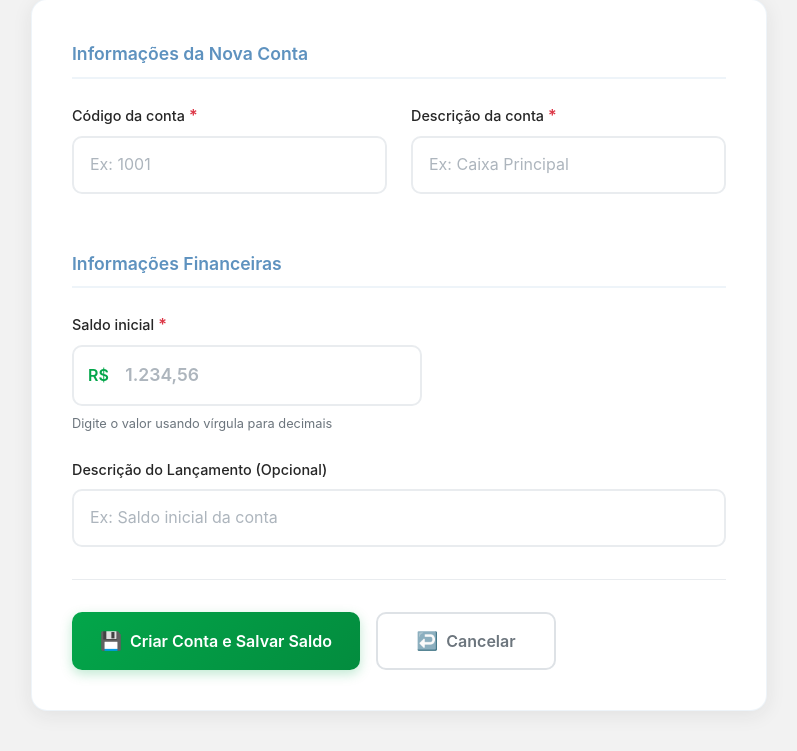
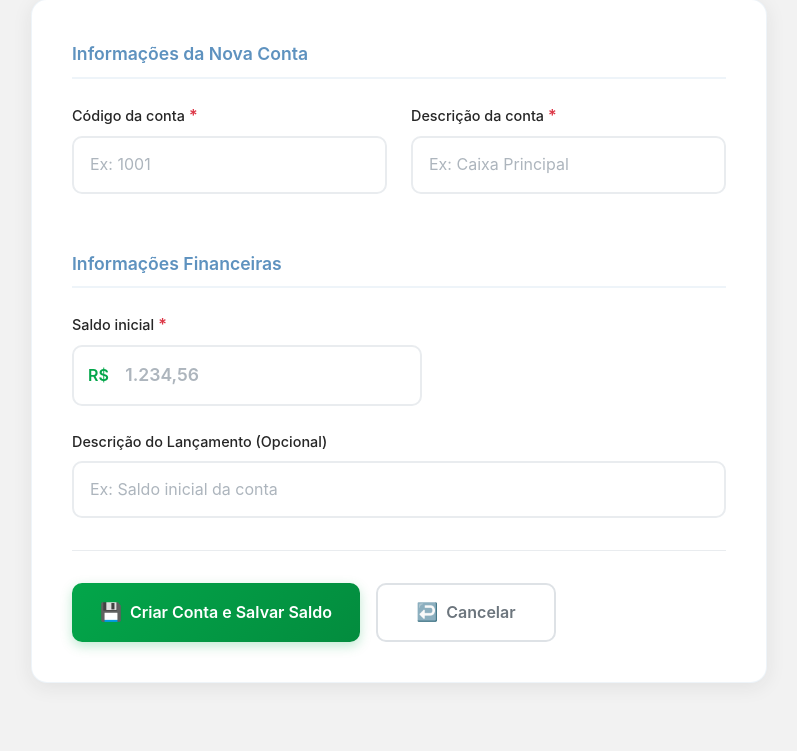
Before and after one commit to Paulohmlf/Gerenciador-de-Contas-e-Saldos-Financeiros, a Flask app: page /novo in a window 1280 px wide. Shown: the part 263-1014 px from the top of the page, without its empty margins (241-1038 px from the left). Run offline with Flask 3, Linux system fonts and the light colour scheme; a user stored in the database is signed in.

Commit message:
alteração no formulario

```diff
--- a/templates/form.html
+++ b/templates/form.html
@@ -48,7 +48,6 @@
                         <input type="text" class="form-input amount-input" id="amount" name="amount"
                                placeholder="1.234,56" value="{{ (old.amount if old else '') }}" required>
                     </div>
-                    <div class="input-help">Digite o valor usando vírgula para decimais</div>
                 </div>
 
                 <div class="form-group">
```
Also changed, not shown: instance/Formulario.db.
